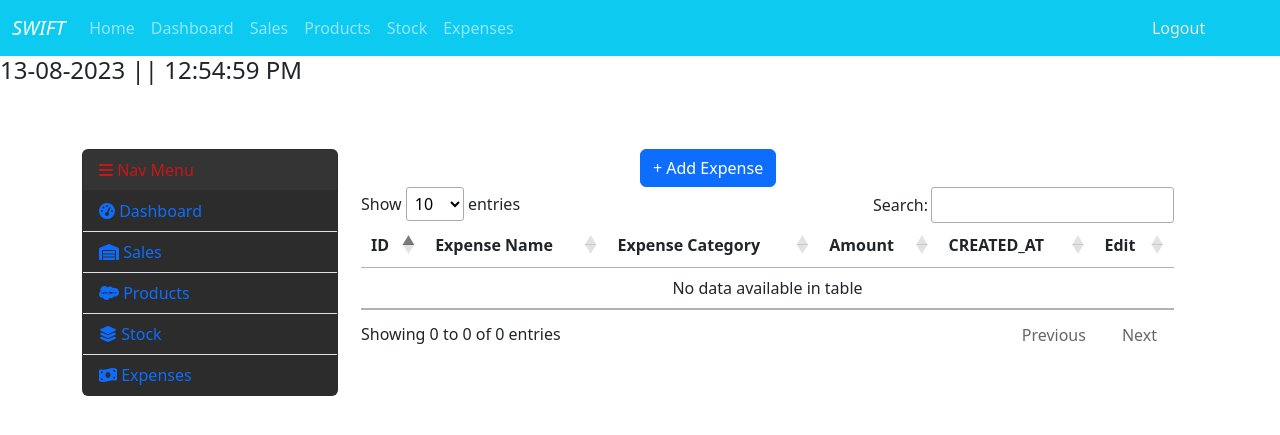
After one commit to kenmaganjo/sales_system, a Flask app: page /expenses in a window 1280 px wide. The commit adds this page. Shown: the top 435 px of the page. Run offline with Flask 3, Linux system fonts and the light colour scheme; the visitor is signed in with stand-in values (Sample User, id 1); data that the repository does not hold is empty; some libraries are stand-ins or nearby versions.

```diff
--- a/main.py
+++ b/main.py
@@ -1,8 +1,8 @@
 from flask import Flask, render_template, request, redirect, url_for,flash,session,send_file
 import psycopg2
-from pgfunc import fetch_data, insert_products, insert_sales,sales_per_day, revenue_per_day,revenue_per_month, sales_per_product, user_credentials, get_users, update_product, insert_stock, remaining_stock, closing_stock, product_id
+from pgfunc import fetch_data, insert_products, insert_sales,sales_per_day, revenue_per_day,revenue_per_month, sales_per_product, user_credentials, get_users, update_product, insert_stock, remaining_stock, closing_stock, product_id, insert_expense, update_expense, net_profit_per_day, net_profit_per_month
 import pygal
-from datetime import datetime, timedelta
+from datetime import datetime
 from functools import wraps
 import barcode
 from PIL import Image
@@ -122,6 +122,45 @@ def addstock():
    else:
       flash("The item could not be added at this moment. Please try again.", category="error")
 
+@app.route("/expenses")
+@login_required
+def expenses():
+    expenses = fetch_data("expenses")
+    return render_template('expenses.html',expenses=expenses)
+
+@app.route('/addexpense', methods=["POST"])
+def addexpense():
+    if request.method == "POST":
+        name = request.form["name"]
+        if name == "add_new":
+            name = request.form["new_name"]
+        category = request.form["category"]
+        if category == "add_new":
+            category = request.form["new_category"]
+        amount = request.form["amount"]
+        expense = (name, category, amount,'now()')
+        insert_expense(expense)
+        flash("Success! The expense has been successfully added!", category="success")
+        return redirect("/expenses")
+    else:
+        flash("The expense could not be added at this moment. Please try again.", category="error")
+        return redirect("/expenses")
+
+@app.route('/editexpense', methods=["POST"])
+def editexpense():
+    if request.method == "POST":
+        id = request.form['id']
+        name = request.form['name']
+        category = request.form['category']
+        amount = request.form['amount']
+        expense = (name, category, amount, id)
+        update_expense(expense)
+        flash("Success! The expense has been edited successfully!", category="success")
+        return redirect("/expenses")
+    else:
+        flash("The expense could not be edited at this moment. Please try again.", category="error")
+        return redirect("/expenses")
+
 @app.route("/dashboard")
 @login_required
 def dashboard():
@@ -172,6 +211,17 @@ def dashboard():
    line_chart.title = "Sales Revenue per Day"
    line_chart.x_labels = dates
    line_chart.add("Revenue(KSh)", sales_revenue_per_day)
+   #Graph to show Net Profit per day
+   daily_net_profit = net_profit_per_day()
+   dates = []
+   net_profit = []
+   for entry in daily_net_profit:
+    dates.append(entry[0])
+    net_profit.append(entry[1])
+   chart_line = pygal.Line()
+   chart_line.title = "Net Profit per Day"
+   chart_line.x_labels = dates
+   chart_line.add("Net Profit(KSh)", net_profit)
    #Graph to show revenue per month
    monthly_revenue = revenue_per_month()
    dates = []
@@ -183,13 +233,26 @@ def dashboard():
    line_graph.title = "Sales Revenue per Month"
    line_graph.x_labels = dates
    line_graph.add("Revenue(KSh)", sales_revenue_per_month)
+   #Graph to show net profit per month
+   monthly_net_profit = net_profit_per_month()
+   months = []
+   net_profit = []
+   for entry in monthly_net_profit:
+    months.append(entry[0])
+    net_profit.append(entry[1])
+    line_graphs = pygal.Line()
+    line_graphs.title = "Net Profit per Month"
+    line_graphs.x_labels = months
+    line_graphs.add("Net Profit(KSh)", net_profit)
 
+   line_graphs =line_graphs.render_data_uri()
+   chart_line = chart_line.render_data_uri()
    line_graph = line_graph.render_data_uri()
    line_chart = line_chart.render_data_uri()
    bar_graph = bar_graph.render_data_uri()
    chart = chart.render_data_uri()
    bar_chart = bar_chart.render_data_uri()
-   return render_template('dashboard.html', chart=chart, bar_chart=bar_chart, bar_graph=bar_graph, line_chart=line_chart, line_graph=line_graph)
+   return render_template('dashboard.html',chart=chart, bar_chart=bar_chart, bar_graph=bar_graph, line_chart=line_chart, line_graph=line_graph, chart_line=chart_line, line_graphs=line_graphs)
 
 @app.context_processor
 def inject_remaining_stock():
--- /dev/null
+++ b/templates/expenses.html
@@ -0,0 +1,183 @@
+{% extends "layout.html" %}
+
+{% block content %}
+
+
+
+    <div class="container">
+        <div class="row">
+            <div class="row">
+                <div class="col-lg-3 col-md-6 col-sm-12">
+                    <div class="card" style="width: 16rem;">
+                        <div class="card-header">
+                            <i class="fa-solid fa-bars"></i> Nav Menu
+
+
+                        </div>
+                        <ul class="list-group list-group-flush">
+                            <li class="list-group-item"><a href="dashboard"><i class="fa-solid fa-gauge-high"></i> Dashboard</a></li>
+                            <li class="list-group-item"><a href="sales"><i class="fa-sharp fa-solid fa-warehouse"></i> Sales</a></li>
+                            <li class="list-group-item"><a href="products"><i class="fa-brands fa-salesforce"></i> Products</a></li>
+                            <li class="list-group-item"><a href="stock"><i class="fa-sharp fa-solid fa-layer-group"></i> Stock</a></li>
+                            <li class="list-group-item"><a href="/expenses"><i class="fa-solid fa-money-bill-wave"></i> Expenses</a></li>
+                        </ul>
+
+
+
+                    </div>
+
+                </div>
+            <div class="col-9">
+                <div class="row">
+                    <div class="col-lg-4 col-md-6 col-sm-12">
+
+
+                    </div>
+                    <div class="col-lg-4 col-md-6 col-sm-12">
+
+                        <!-- Button trigger modal -->
+                        <button type="button" class="btn btn-primary" data-bs-toggle="modal"
+                            data-bs-target="#exampleModal">
+                            + Add Expense
+                        </button>
+
+                        <!-- Modal -->
+                        <div class="modal fade" id="exampleModal" tabindex="-1" aria-labelledby="exampleModalLabel"
+                            aria-hidden="true">
+                            <div class="modal-dialog">
+                                <div class="modal-content">
+                                    <div class="modal-header">
+                                        <h1 class="modal-title fs-5" id="exampleModalLabel">Add Item:</h1>
+                                        <button type="button" class="btn-close" data-bs-dismiss="modal"
+                                            aria-label="Close"></button>
+                                    </div>
+                                    <div class="modal-body">
+                                        <form action="/addexpense" method="post">
+                                            <div class="mb-3">
+                                                <label for="name" class="form-label">Expense Name</label>
+                                                <select name="name">
+                                                    {% for x in expenses %}
+                                                    <option value="{{ x[1] }}">{{ x[1] }}</option>
+                                                    {% endfor %}
+                                                    <option value="add_new">Add New Expense</option>
+                                                </select>
+                                                <input type="text" name="new_name" class="form-control mt-2" placeholder="New Expense Name" style="display: none;">
+                                            </div>
+                                            <div class="mb-3">
+                                                <label for="category" class="form-label">Category</label>
+                                                <select name="category">
+                                                    {% for x in expenses %}
+                                                    <option value="{{ x[2] }}">{{ x[2] }}</option>
+                                                    {% endfor %}
+                                                    <option value="add_new">Add New Category</option>
+                                                </select>
+                                                <input type="text" name="new_category" class="form-control mt-2" placeholder="New Category" style="display: none;">
+                                            </div>
+
+                                            <div class="mb-3">
+                                                <label for="amount" class="form-label">Amount</label>
+                                                <input type="number" name="amount" class="form-control" step="0.01" required>
+                                            </div>
+                                            <div>
+                                                <button type="submit" class="btn btn-md btn-success">Submit</button>
+                                            </div>
+                                        </form>
+
+
+                                    </div>
+
+                                </div>
+                            </div>
+                        </div>
+                    </div>
+                    <div class="col-lg-4 col-md-6 col-sm-12">
+
+
+                    </div>
+
+
+                </div>
+                <div class="row">
+
+                    <table id="myTable" class="table">
+                        <thead>
+                            <tr>
+                                <th scope="col">ID</th>
+                                <th scope="col">Expense Name</th>
+                                <th scope="col">Expense Category</th>
+				                <th scope="col">Amount</th>
+                                <th scope="col">CREATED_AT</th>
+                                <th scope="col">Edit</th>
+
+                            </tr>
+                        </thead>
+                        <tbody>
+                            {% for x in expenses %}
+                            <tr>
+                                <th scope="row">{{ x[0]}}</th>
+                                <td>{{ x[1]}}</td>
+                                <td>{{ x[2]}}</td>
+                                <td>{{ x[3]}}</td>
+                                <td>{{ x[4]}}</td>
+                                <td>
+                                    <button type="button" class="btn btn-primary" data-bs-toggle="modal" data-bs-target="#editExpenseModal{{ x[0] }}">
+                                        Edit Expense
+                                    </button>
+                                    <div class="modal fade" id="editExpenseModal{{ x[0] }}" tabindex="-1" aria-labelledby="exampleModalLabel" aria-hidden="true">
+                                        <div class="modal-dialog">
+                                            <div class="modal-content">
+                                                <div class="modal-header">
+                                                    <h1 class="modal-title fs-5" id="editExpenseModal{{ x[0] }}">Edit Expense:</h1>
+                                                    <button type="button" class="btn-close" data-bs-dismiss="modal" aria-label="Close"></button>
+                                                </div>
+                                                <div class="modal-body">
+                                                    <form action="/editexpense" method="post">
+                                                        <div class="mb-3">
+                                                            <label for="exampleInputID" class="form-label"></label>
+                                                            <input type="hidden" name="id" class="form-control" value="{{ x[0] }}">
+                                                        </div>
+                                                        <div class="mb-3">
+                                                            <label for="exampleInputName" class="form-label">Expense Name</label>
+                                                            <select name="name">
+                                                                {% for x in expenses %}
+                                                                <option value="{{ x[1] }}">{{ x[1] }}</option>
+                                                                {% endfor %}
+
+                                                            </select>
+                                                        </div>
+                                                        <div class="mb-3">
+                                                            <label for="exampleInputCategory" class="form-label">Category</label>
+                                                            <select name="category">
+                                                                {% for x in expenses %}
+                                                                <option value="{{ x[2] }}">{{ x[2] }}</option>
+                                                                {% endfor %}
+
+                                                            </select>
+                                                        </div>
+                                                        <div class="mb-3">
+                                                            <label for="exampleInputAmount" class="form-label">Amount</label>
+                                                            <input type="number" name="amount" class="form-control" step="0.01" value="{{ x[3] }}">
+                                                        </div>
+                                                        <div>
+                                                            <button type="submit" class="btn btn-md btn-success">Update</button>
+                                                        </div>
+                                                    </form>
+                                                </div>
+                                            </div>
+                                        </div>
+                                    </div>
+                                </td>
+
+                            </tr>
+                            {% endfor %}
+
+                        </tbody>
+                    </table>
+
+                </div>
+
+            </div>
+        </div>
+    </div>
+
+{% endblock %}
--- a/templates/layout.html
+++ b/templates/layout.html
@@ -140,10 +140,13 @@
                         <a class="nav-link" href="sales">Sales</a>
                     </li>
                     <li class="nav-item">
-                        <a class="nav-link" href="products">products</a>
+                        <a class="nav-link" href="products">Products</a>
                     </li>
                     <li class="nav-item">
                         <a class="nav-link" href="stock">Stock</a>
+                    </li>
+                    <li class="nav-item">
+                        <a class="nav-link" href="expenses">Expenses</a>
                     </li>
 
                     {% endif %}
@@ -199,6 +202,51 @@
   {% block content %}
 
   {% endblock %}
+
+  <script>
+    // ... Previous JavaScript code ...
+
+    document.addEventListener("DOMContentLoaded", function() {
+        const nameSelect = document.querySelector('select[name="name"]');
+        const newExpenseNameInput = document.querySelector('input[name="new_name"]');
+        const categorySelect = document.querySelector('select[name="category"]');
+        const newCategoryInput = document.querySelector('input[name="new_category"]');
+        const errorMessage = document.querySelector('#error-message');
+
+        nameSelect.addEventListener("change", function() {
+            if (nameSelect.value === "add_new") {
+                newExpenseNameInput.style.display = "block";
+                newExpenseNameInput.required = true;
+            } else {
+                newExpenseNameInput.style.display = "none";
+                newExpenseNameInput.required = false;
+            }
+        });
+
+        categorySelect.addEventListener("change", function() {
+            if (categorySelect.value === "add_new") {
+                newCategoryInput.style.display = "block";
+                newCategoryInput.required = true;
+            } else {
+                newCategoryInput.style.display = "none";
+                newCategoryInput.required = false;
+            }
+        });
+
+        // Display server-side validation error message
+        const urlSearchParams = new URLSearchParams(window.location.search);
+        const params = Object.fromEntries(urlSearchParams.entries());
+
+        if (params.error) {
+            errorMessage.style.display = 'block';
+            errorMessage.innerText = params.error;
+        }
+    });
+</script>
+
+
+
+
   <script>
     // JavaScript function to update the time every second
     function updateTime() {
@@ -249,6 +297,14 @@
   // config options...
 });
 </script>
+<script>
+    $(document).ready(function () {
+        // Search functionality code
+    });
+</script>
+
+
+
 
 </body>
 
--- a/templates/products.html
+++ b/templates/products.html
@@ -16,7 +16,7 @@
                             <li class="list-group-item"><a href="sales"><i class="fa-sharp fa-solid fa-warehouse"></i> Sales</a></li>
                             <li class="list-group-item"><a href="products"><i class="fa-brands fa-salesforce"></i> Products</a></li>
                             <li class="list-group-item"><a href="stock"><i class="fa-sharp fa-solid fa-layer-group"></i> Stock</a></li>
-                            <li class="list-group-item"><a href="/"><i class="fa-solid fa-home"></i> Home</a></li>
+                            <li class="list-group-item"><a href="/expenses"><i class="fa-solid fa-money-bill-wave"></i> Expenses</a></li>
                         </ul>
 
 
--- a/templates/sales.html
+++ b/templates/sales.html
@@ -15,7 +15,7 @@
                         <li class="list-group-item"><a href="sales"><i class="fa-sharp fa-solid fa-warehouse"></i> Sales</a></li>
                         <li class="list-group-item"><a href="products"><i class="fa-brands fa-salesforce"></i> Products</a></li>
                         <li class="list-group-item"><a href="stock"><i class="fa-sharp fa-solid fa-layer-group"></i> Stock</a></li>
-                        <li class="list-group-item"><a href="/"><i class="fa-solid fa-home"></i> Home</a></li>
+                        <li class="list-group-item"><a href="/expenses"><i class="fa-solid fa-money-bill-wave"></i> Expenses</a></li>
                     </ul>
 
 
--- a/templates/stock.html
+++ b/templates/stock.html
@@ -19,7 +19,7 @@
                             <li class="list-group-item"><a href="sales"><i class="fa-sharp fa-solid fa-warehouse"></i> Sales</a></li>
                             <li class="list-group-item"><a href="products"><i class="fa-brands fa-salesforce"></i> Products</a></li>
                             <li class="list-group-item"><a href="stock"><i class="fa-sharp fa-solid fa-layer-group"></i> Stock</a></li>
-                            <li class="list-group-item"><a href="/"><i class="fa-solid fa-home"></i> Home</a></li>
+                            <li class="list-group-item"><a href="/expenses"><i class="fa-solid fa-money-bill-wave"></i> Expenses</a></li>
                         </ul>
 
 
```
Also changed, not shown: pgfunc.py (+64 -2 lines), templates/dashboard.html (+17 -5 lines), static/barcode/95.png.png (added), static/barcode/96.png.png (added), 1 other file.
